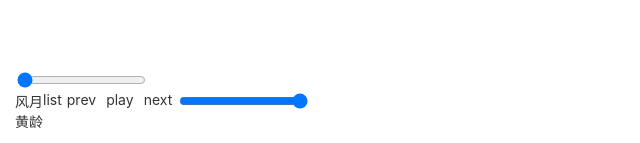
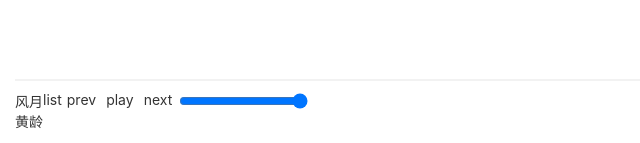
Before and after one commit to luoyuecheng/musicapp, an Angular app: page / in a window 1280 px wide. Shown: the part 654-797 px from the top of the page, without its empty margins (0-640 px from the left). Built offline with nearby package versions, Linux system fonts and the light colour scheme.

Commit message:
commit 6

```diff
--- a/src/app/component/play-bar/play-bar.component.html
+++ b/src/app/component/play-bar/play-bar.component.html
@@ -1,7 +1,7 @@
 <div class="play-bar">
-  <div class="progress-bar">
-    <input type="range" #progressBar (change)="handleProgress(progressBar.value)" step="1" min="0"
-      max="0" value="0" />
+  <div class="progress-bar" (click)="setProgress($event)">
+    <div class="progress" #progressBar></div>
+    <!-- <input type="range" #progressBar (change)="handleProgress(progressBar.value)" step="1" min="0" max="0" value="0" /> -->
   </div>
   <div class="avatar"></div>
   <div class="name">
--- a/src/app/component/play-bar/play-bar.component.scss
+++ b/src/app/component/play-bar/play-bar.component.scss
@@ -11,6 +11,19 @@
 
 .progress-bar {
   flex: 1 1 100%;
+  height: 2px;
+  background: #f2f2f2;
+  position: relative;
+  margin-bottom: 10px;
+  cursor: pointer;
+
+  .progress {
+    height: 2px;
+    width: 0;
+    background: #f2f2f2;
+    background: linear-gradient(to right,#62efab 5%,#f2ea7d 15%,#f2ea7d 25%,#ff8797 35%,#ff8797 45%,#e1a4f4 55%,#e1a4f4 65%,#82fff4 75%,#82fff4 85%,#62efab 95%);
+    cursor: pointer;
+  }
 }
 
 .name {
@@ -23,3 +36,8 @@
     margin: 5px;
   }
 }
+
+/* 动画 进度条 */
+@keyframes progress {
+
+}
--- a/src/app/component/play-bar/play-bar.component.ts
+++ b/src/app/component/play-bar/play-bar.component.ts
@@ -1,4 +1,4 @@
-import { Component, OnInit, ViewChild, ElementRef } from '@angular/core';
+import { Component, OnInit, ViewChild, ElementRef, Renderer2 } from '@angular/core';
 import { EventEmitter } from 'events';
 
 @Component({
@@ -32,7 +32,9 @@ export class PlayBarComponent implements OnInit {
   progressBar: ViewContainerRef;
   // elementInput = this.progressBar.element.nativeElement */
 
-  constructor() { }
+  constructor(
+    private renderer: Renderer2,
+  ) { }
 
   ngOnInit() {
     if (!this.songDetail || !this.songDetail.songUrl) {
@@ -174,24 +176,31 @@ export class PlayBarComponent implements OnInit {
   playComplete(playModeIndex, songDetail) {
     // this.songDetail = this.switchSong(playModeIndex);
     // reset value of progress bar
-    const inputProgress: HTMLInputElement = this.progressBar.nativeElement;
-    inputProgress.value = '0';
+    // const inputProgress: HTMLInputElement = this.progressBar.nativeElement;
+    // inputProgress.value = '0';
+
+    const inputProgress: HTMLElement = this.progressBar.nativeElement;
+    this.renderer.setStyle(inputProgress, 'width', 0);
   }
 
   // audio message loadedmetadata
   playLoadedmetadata(songDetail) {
-    const audio: HTMLAudioElement = this.audioPlayer.nativeElement;
-    const inputProgress: HTMLInputElement = this.progressBar.nativeElement;
-    inputProgress.max = new String(audio.duration) as string;
-    inputProgress.value = '0';
+    // const audio: HTMLAudioElement = this.audioPlayer.nativeElement;
+    // const inputProgress: HTMLInputElement = this.progressBar.nativeElement;
+    // inputProgress.max = new String(audio.duration) as string;
+    // inputProgress.value = '0';
   }
 
   // audio timeupdate
   // update currentTime of audio to customized progress bar
   playTimeupdate() {
     const audio: HTMLAudioElement = this.audioPlayer.nativeElement;
-    const inputProgress: HTMLInputElement = this.progressBar.nativeElement;
-    inputProgress.value = new String(audio.currentTime) as string;
+    // const inputProgress: HTMLInputElement = this.progressBar.nativeElement;
+    // inputProgress.value = new String(audio.currentTime) as string;
+
+    const inputProgress: HTMLElement = this.progressBar.nativeElement;
+    const width = Math.floor(audio.currentTime / audio.duration * 10000) / 100;
+    this.renderer.setStyle(inputProgress, 'width', width + '%');
   }
 
   // switch song
@@ -213,6 +222,10 @@ export class PlayBarComponent implements OnInit {
     const audio = this.audioPlayer.nativeElement;
     audio.currentTime = progress;
   }
+
+  setProgress(e: MouseEvent) {
+    console.log((e.target as HTMLElement).clientWidth);
+  }
 }
 /*
   返回上一曲：
```
